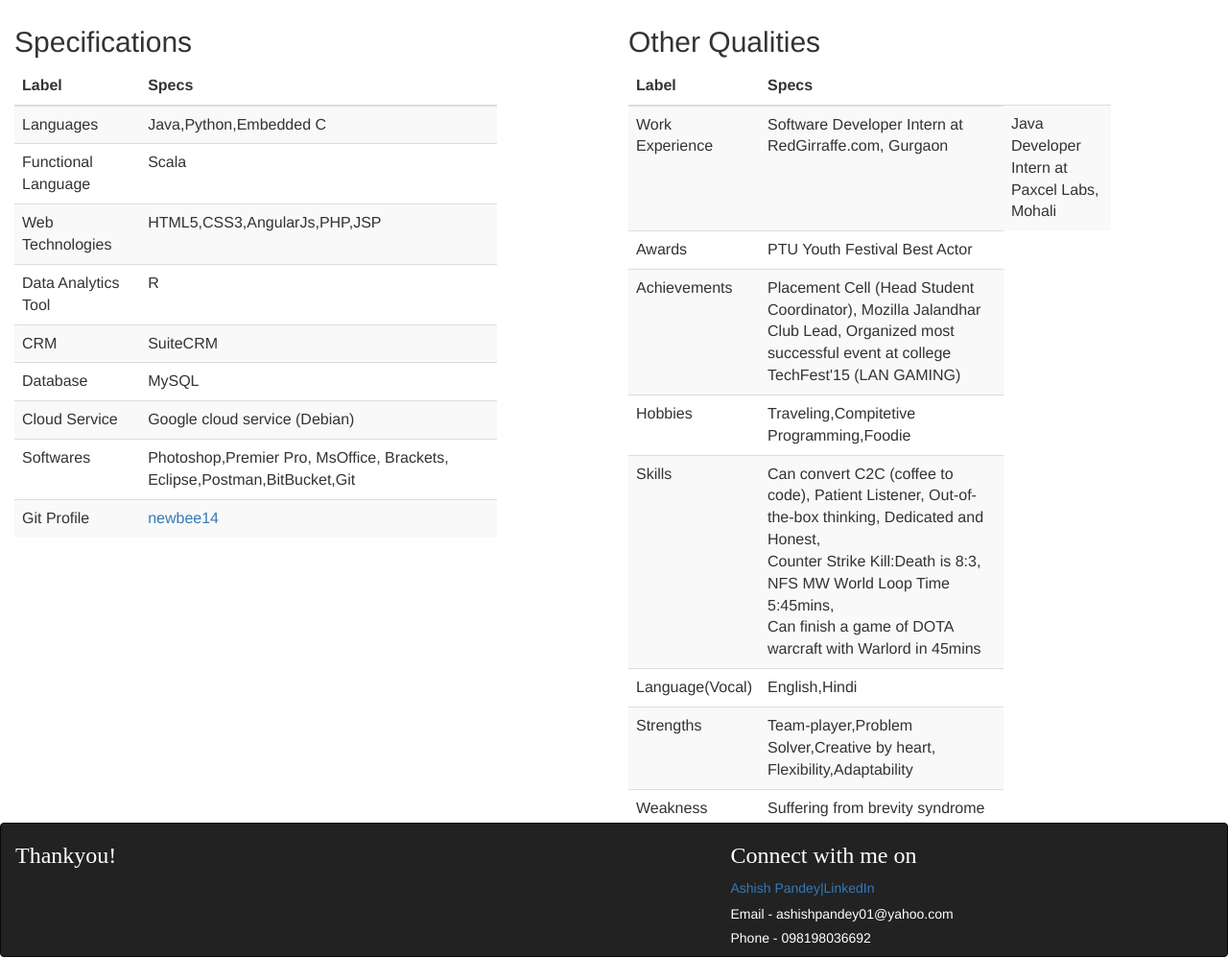
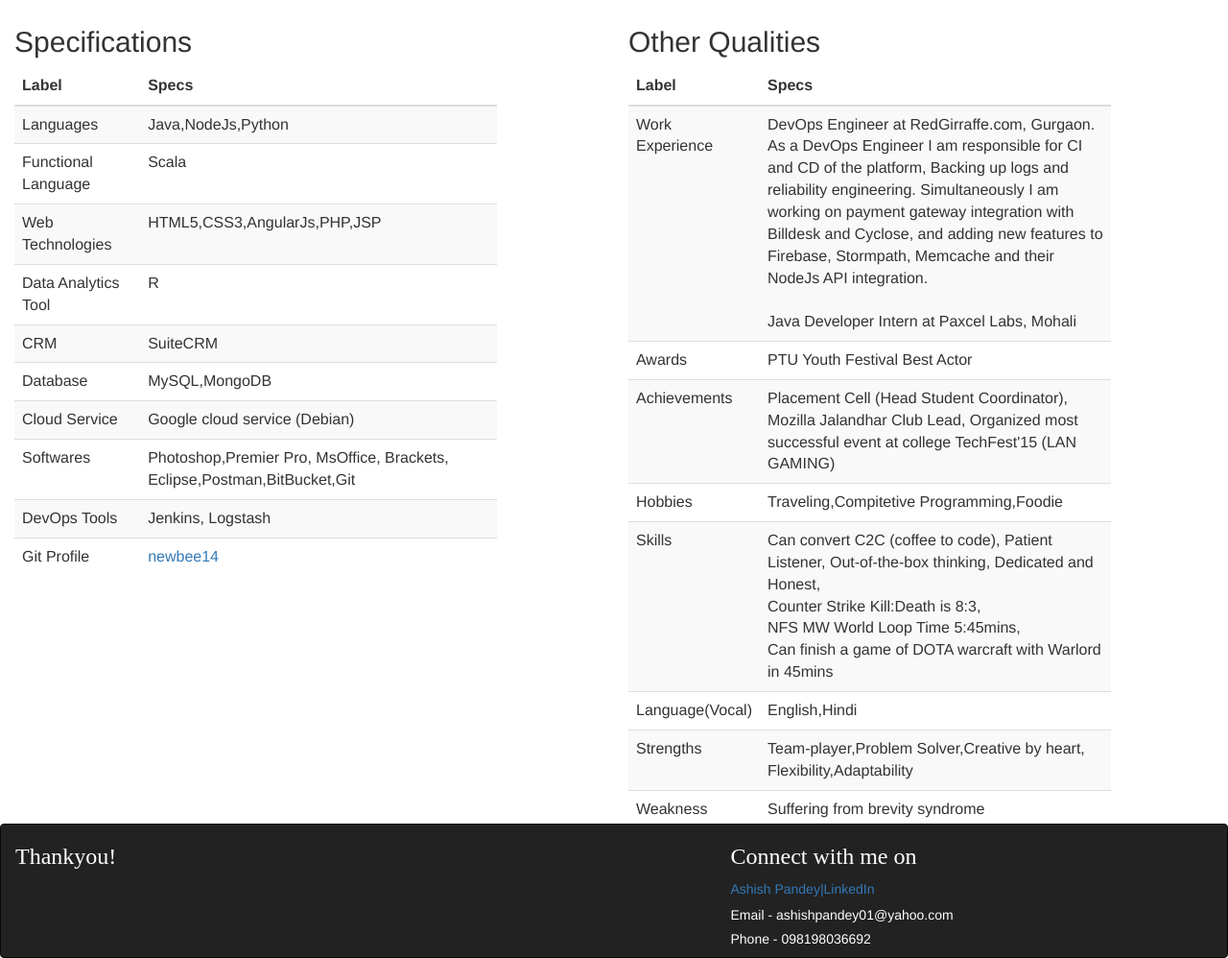
Before and after one commit to radtech/apresume, a plain HTML site: page resume.html in a window 1280 px wide. Shown: the part 712-1710 px from the top of the page at 96% size. Drawn offline with Linux system fonts and the light colour scheme.

Commit message:
changes  in resume
changes  in resume

```diff
--- a/resume.html
+++ b/resume.html
@@ -55,9 +55,8 @@
                                     <h4 class="modal-title">Delivery</h4>
                                 </div>
                                 <div class="modal-body">
-                                    <pre>I am a final Year student, so with my exams ending
-                                    on 15<sup>th</sup>Dec'16, I am available for a period of
-                                    6 months as a intern and would love to join you esteemed firm their after.</pre>
+                                    <pre>I am a final Year student, so with my B.Tech ending
+                                    in next few month<sup>th</sup>June'17, I am looking for a full time oppurtunity and would love to join you esteemed firm.</pre>
                                 </div>
                                 <div class="modal-footer">
                                     <button type="button" class="btn btn-default" data-dismiss="modal">Close</button>
@@ -124,7 +123,7 @@
                         <tbody>
                             <tr>
                                 <td>Languages</td>
-                                <td>Java,Python,Embedded C</td>
+                                <td>Java,NodeJs,Python</td>
                             </tr>
                             <tr>
                                 <td>Functional Language</td>
@@ -145,7 +144,7 @@
                             </tr>
                             <tr>
                                 <td>Database</td>
-                                <td>MySQL</td>
+                                <td>MySQL,MongoDB</td>
                             </tr>
                             <tr>
                                 <td>Cloud Service</td>
@@ -154,6 +153,10 @@
                             <tr>
                                 <td>Softwares</td>
                                 <td>Photoshop,Premier Pro, MsOffice, Brackets, Eclipse,Postman,BitBucket,Git</td>
+                            </tr>
+							<tr>
+                                <td>DevOps Tools</td>
+                                <td>Jenkins, Logstash</td>
                             </tr>
                             <tr>
                                 <td>Git Profile</td>
@@ -176,8 +179,9 @@
                         <tbody>
                             <tr>
                                 <td>Work Experience</td>
-                                <td>Software Developer Intern at RedGirraffe.com, Gurgaon</td>
-                                <td>Java Developer Intern at Paxcel Labs, Mohali</td>
+                                <td>DevOps Engineer at RedGirraffe.com, Gurgaon.
+									As a DevOps Engineer I am responsible for CI and CD of the platform, Backing up logs and reliability engineering. Simultaneously I am working on payment gateway integration with Billdesk and Cyclose, and adding new features to Firebase, Stormpath, Memcache and their NodeJs API integration.<br><br>
+                                Java Developer Intern at Paxcel Labs, Mohali</td>
                             </tr>
                             <tr>
                                 <td>Awards</td>
```
Also changed, not shown: 1 other file.
